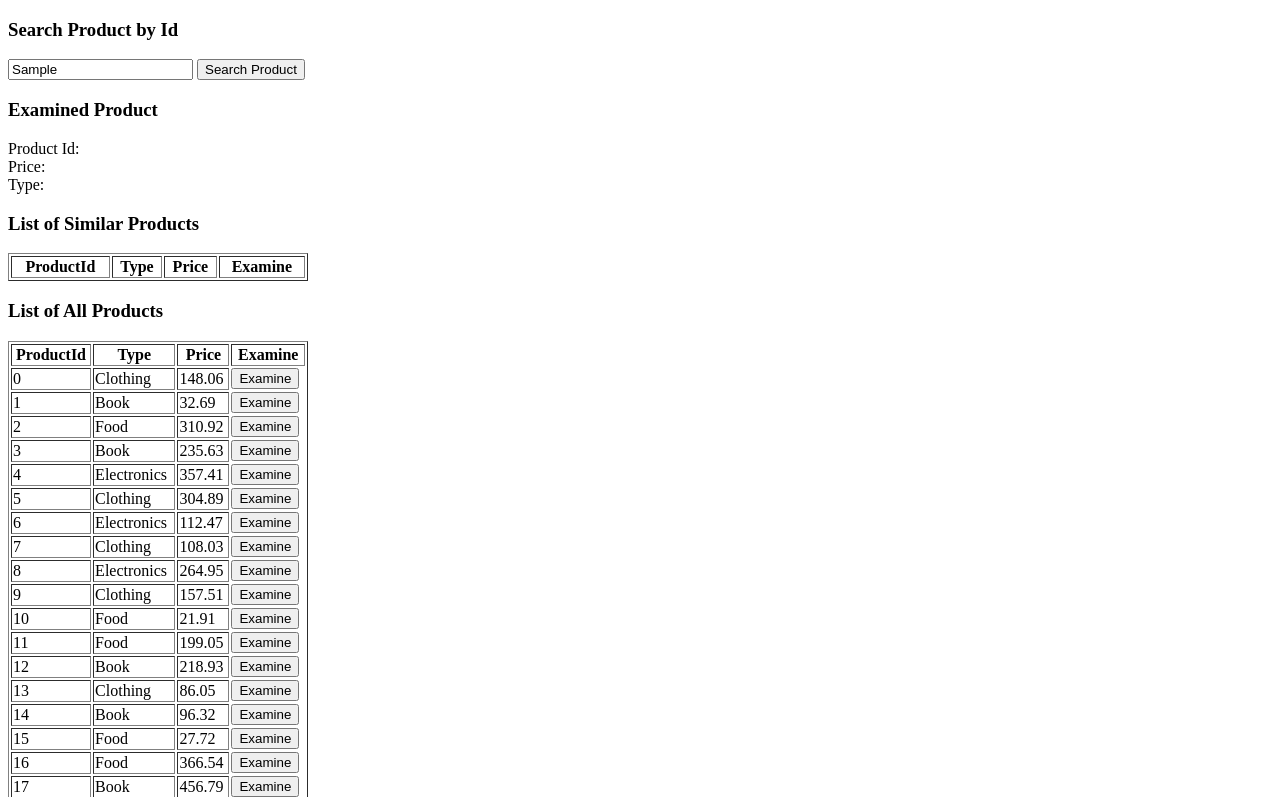
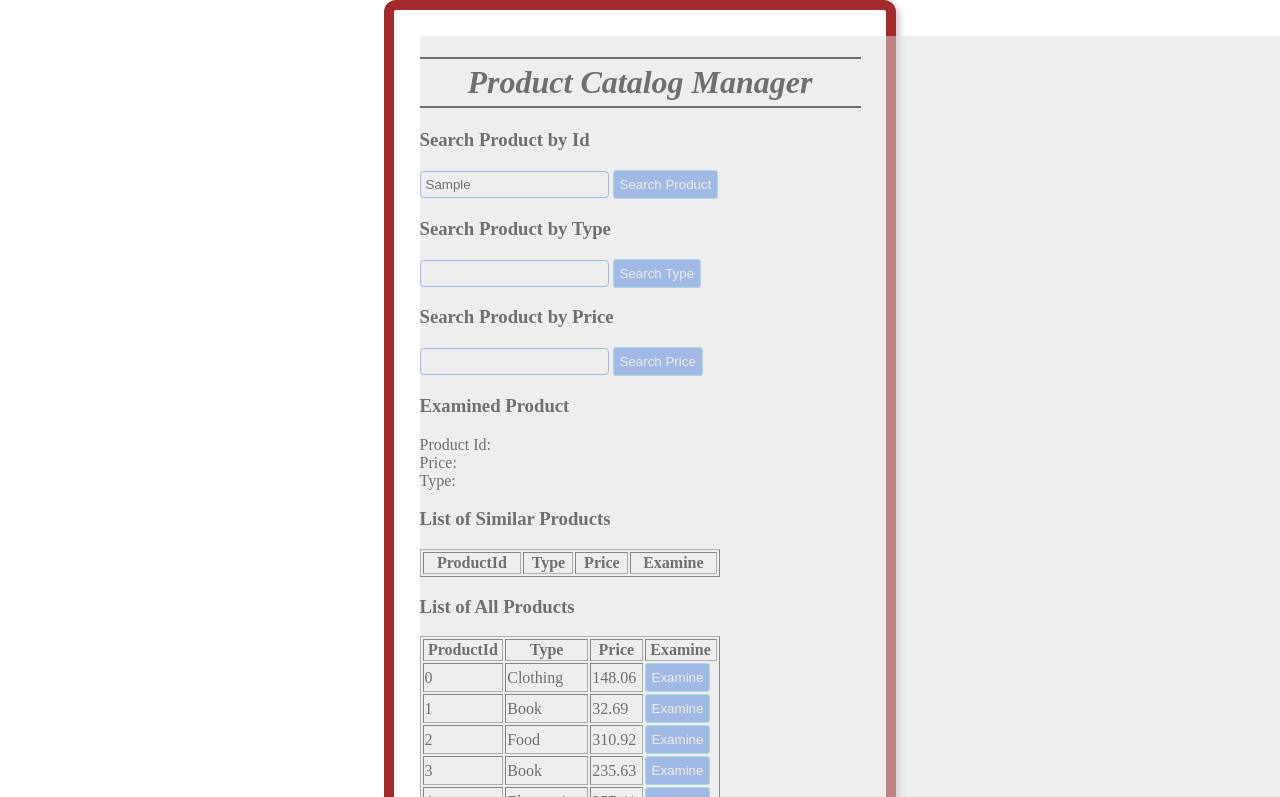
Before and after one commit to vigneshr23/Products-Catalog-Manager, a plain HTML site: page index.html in a window 1280 px wide. Both pictures are taken after typing "Sample" into the empty fields and a click on the button "Search Product". Shown: the top 797 px of the page. Drawn offline with Linux system fonts and the light colour scheme.

Commit message:
>> Updated Styles. >> Added Layover. >> Added Search by Type functionality.

```diff
--- a/app.js
+++ b/app.js
@@ -1,6 +1,15 @@
 //add event handlers here
     document.getElementById("inputButtonId").addEventListener('click',function(){
-        processSearch(document.getElementById('input1').value);
+        document.getElementById("layover").classList.add("show");
+        processSearchById(document.getElementById('input1').value);
+    });
+
+    document.getElementById("inputButtonType").addEventListener('click',function(){
+        processSearchByType(document.getElementById('input2').value);
+    });
+
+    document.getElementById("inputButtonPrice").addEventListener('click',function(){
+        processSearchByPrice(document.getElementById('input3').value);
     });
 
     api.searchAllProducts().then(function(value){
@@ -8,7 +17,7 @@
     });
 
 //add function definitions here
-    function processSearch(searchId){
+    function processSearchById(searchId){
         api.searchProductById(searchId).then(function(val){
             return Promise.all([api.searchProductsByPrice(val.price,50),api.searchProductsByType(val.type),val]);
         }).then(function(val){
@@ -18,6 +27,25 @@
         }).catch(function(val){
             alert(val);
         });
+    }
+
+    function processSearchByType(type){
+        api.searchProductsByType(type).then(function(val){
+            console.log(val);
+            return val;
+        }).then(function(val){
+            var similarArray = val;
+            updateExaminedText(val[2]);
+            updateTable('similarTable',similarArray);
+        }).catch(function(val){
+            alert(val);
+        });
+    }
+
+    function processSearchByPrice(price) {
+        api.searchProductsByPrice(price, 50).then(function() {
+
+        })
     }
 
     function getIntersection(arrA,arrB,searchedId){
@@ -78,7 +106,7 @@
             var td4 = document.createElement('button');
 
             td4.addEventListener('click',function(){
-                processSearch(this.parentNode.firstChild.innerHTML);
+                processSearchById(this.parentNode.firstChild.innerHTML);
             });
 
             td1.appendChild(document.createTextNode(productArray[i].id));
@@ -93,5 +121,6 @@
 
             tableBody.appendChild(tr);
         }
+        document.getElementById("layover").classList.remove("show");
 
     }
--- a/index.html
+++ b/index.html
@@ -2,16 +2,59 @@
 <html>
 <head>
     <title>Catalog Management</title>
+    <style type="text/css">
+        input {
+            padding: 5px;
+            border-radius: 4px;
+            border: 1px solid cornflowerblue;
+        }
+        button {
+            padding: 6px;
+            border-radius: 3px;
+            border: 1px solid #80d0e6;
+            background: cornflowerblue;
+            color: floralwhite;
+            cursor: pointer;
+        }
+        button:hover {
+            background: blueviolet;
+        }
+        #layover {
+            position: fixed;
+            width: 100%;
+            height: 100%;
+            background: #ddd;
+            display: none;
+            opacity: 0.5;
+        }
+        #layover.show {
+            display: block;
+        }
+
+
+    </style>
     <script src="library.js"></script>
 </head>
-<body>
-
+<body style="width: 441px; margin: 0 auto; border: 10px solid brown; border-radius: 12px; padding: 1.6em; box-shadow: 4px 4px 6px #ccc">
+    <div id="layover"></div>
+    <h1 style="text-align: center;border-bottom: 2px solid;    border-top: 2px solid;padding: 5px 0;"><em>Product Catalog Manager</em></h1>
     <div>
         <h3>Search Product by Id</h3>
         <input id="input1">
         <button id="inputButtonId" >Search Product</button>
     </div>
 
+    <div>
+        <h3>Search Product by Type</h3>
+        <input id="input2">
+        <button id="inputButtonType" >Search Type</button>
+    </div>
+
+    <div>
+        <h3>Search Product by Price</h3>
+        <input id="input3">
+        <button id="inputButtonPrice" >Search Price</button>
+    </div>
 
 
     <div >
```
